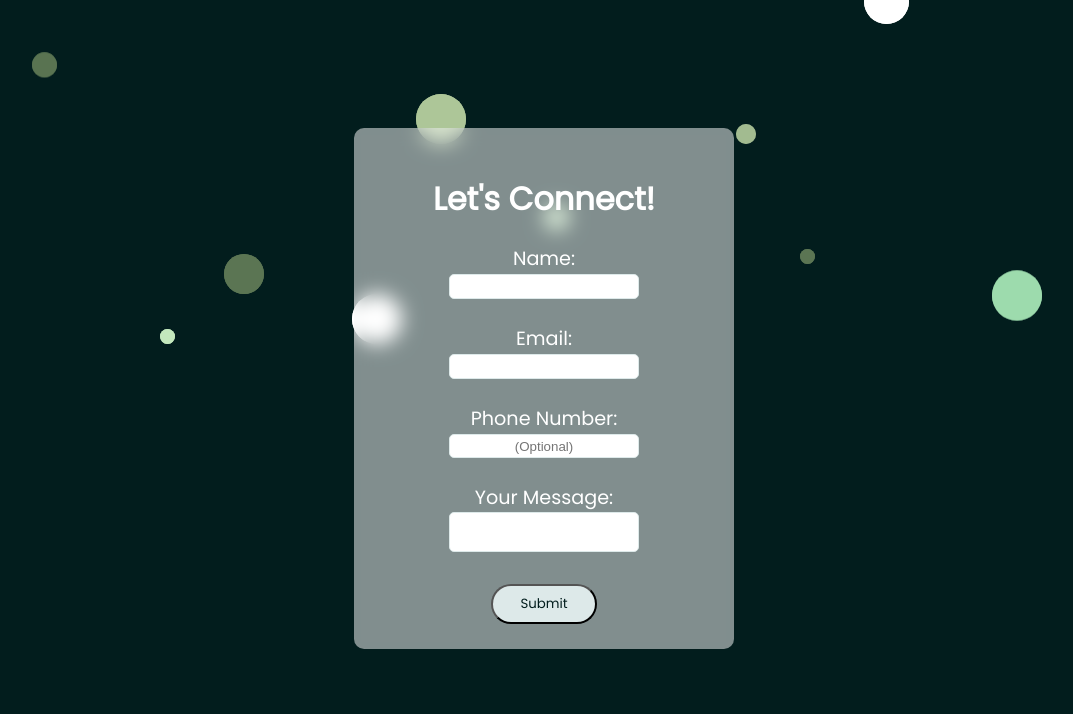
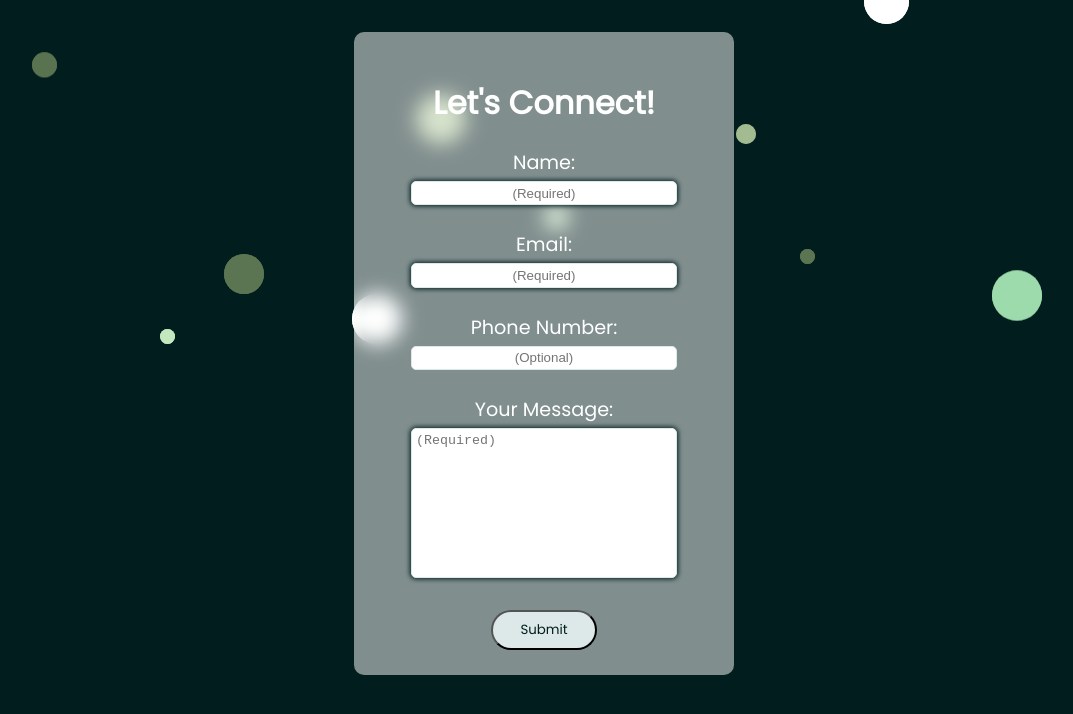
Before and after one commit to amandaforni/formProject, a plain HTML site: page index.html in a window 1280 px wide. Shown: the whole page, without its empty margins (96-1169 px from the left). Drawn offline with nearby package versions, Linux system fonts and the light colour scheme.

Commit message:
Visual cues for required fields

```diff
--- a/index.html
+++ b/index.html
@@ -41,16 +41,16 @@
     <form id="contact-form" class="post-reply" method="post">
         <h1>Let's Connect!</h1>
         <label for="name">Name: </label><br>
-        <input id="form-name" class="input" type="text" name="name" required />
+        <input id="form-name" class="input" type="text" name="name" placeholder="(Required)" required />
         <br><br>
         <label for="email">Email: </label><br>
-        <input id="form-email" class="input" type="email" name="email" required />
+        <input id="form-email" class="input" type="email" name="email" placeholder="(Required)" required />
         <br><br>
         <label for="phone">Phone Number: </label><br>
         <input id="form-phone" class="input" type="phone" name="phone" placeholder="(Optional)" />
         <br><br>
         <label for="message">Your Message: </label><br>
-        <textarea id="form-message" class="input" name="message" required></textarea>
+        <textarea id="form-message" class="input" name="message" placeholder="(Required)"  required></textarea>
         <br><br>
         <button class="primary-button" onClick="invokeAWSAPI(event)" id="submit">Submit</button>
     </form>
--- a/style.css
+++ b/style.css
@@ -16,7 +16,7 @@ body {
     color: white;
     width: 30%;
     height: 80%;
-    margin-top: 15vh;
+    margin-top: 3vh;
     padding-top: 2%;
     padding-bottom: 2%;
     background: rgba(255,255,255,0.5);
@@ -57,24 +57,30 @@ button:hover {
 }
 
 input, textarea {
-    width: 50%;
+    width: 70%;
     border-radius: 5px;
     border: 1px solid rgb(221, 233, 233);
     padding: 1%;
     text-align: center;
+	margin-top: 1%;
 }
 
 input:focus, textarea:focus, button:focus {
     outline: none;
 }
 
+input:invalid, textarea:invalid {
+	box-shadow: 0 0 5px 1px rgb(2, 29, 29);
+}
+
 textarea {
     resize: none;
-    min-width: 50%;
-    max-width: 50%;
-    min-height: 40%;
-    max-height: 40%;
+    min-width: 70%;
+    max-width: 70%;
+    min-height: 150px;
+    max-height: 150px;
     overflow-y: scroll;
+	text-align: left;
 }
 
 /*Animated Circles*/
```
